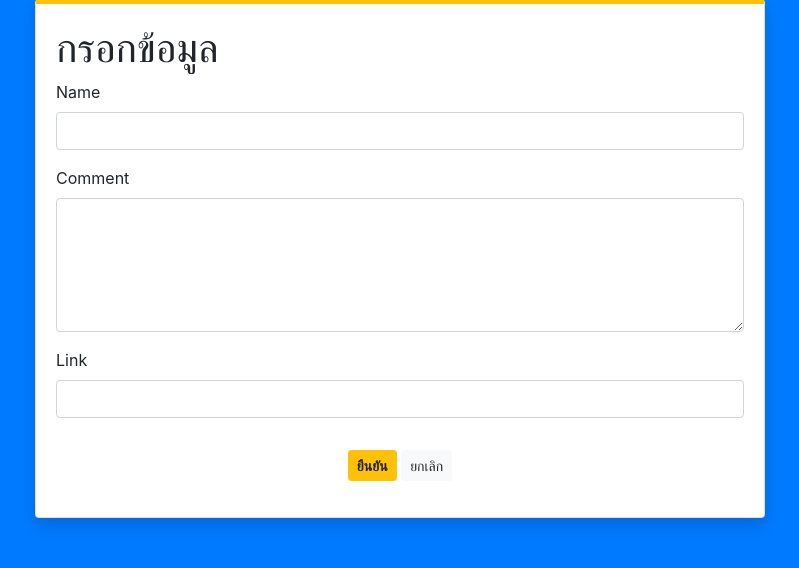
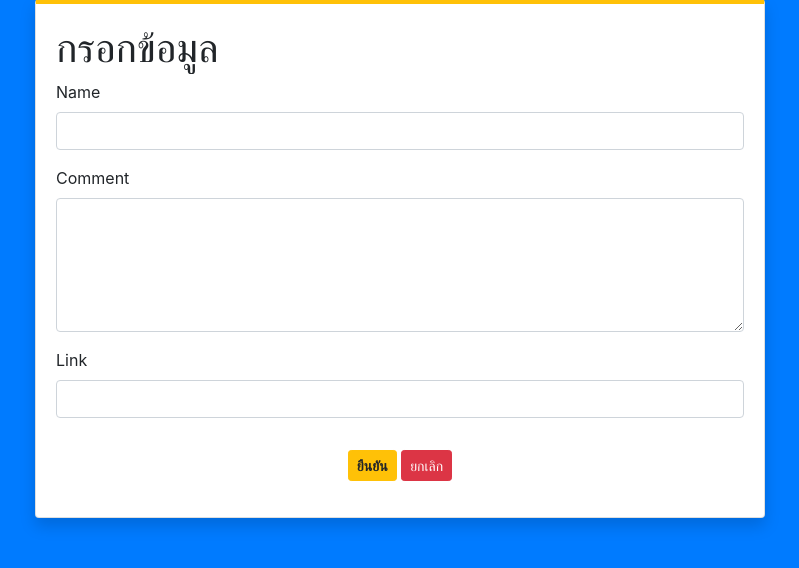
Before and after one commit to 63070215/63070215, a PHP site: page /ITFLab/form.php in a window 1280 px wide. Shown: the part 49-617 px from the top of the page, without its empty margins (240-1039 px from the left). Run offline with PHP 8.4, Linux system fonts and the light colour scheme.

Commit message:
Update form.php

```diff
--- a/ITFLab/form.php
+++ b/ITFLab/form.php
@@ -34,7 +34,7 @@
 							</div>
 							<div class="text-center">
 								<button type="submit" class="btn btn-sm btn-warning my-3 font-weight-bold">ยืนยัน</button>
-								<a class="btn btn-sm btn-light my-3" href="index.php">ยกเลิก</a>
+								<a class="btn btn-sm btn-danger my-3" href="index.php">ยกเลิก</a>
 							</div>
 						</form>
 					</div>
```
